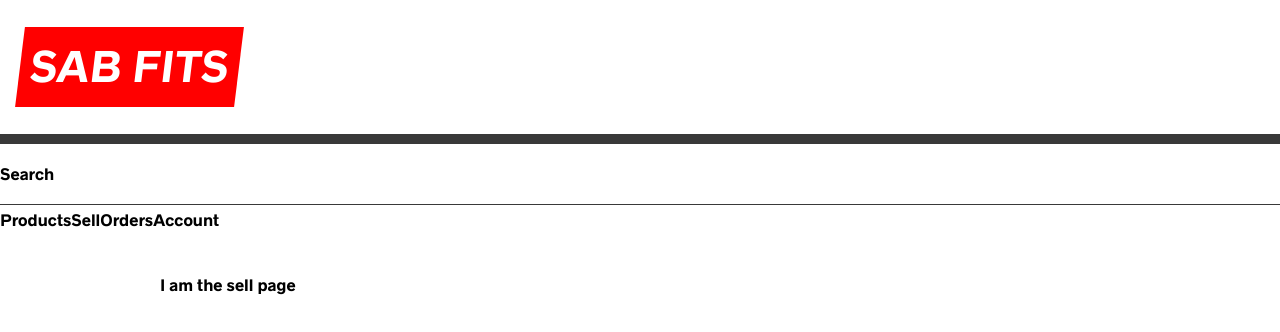
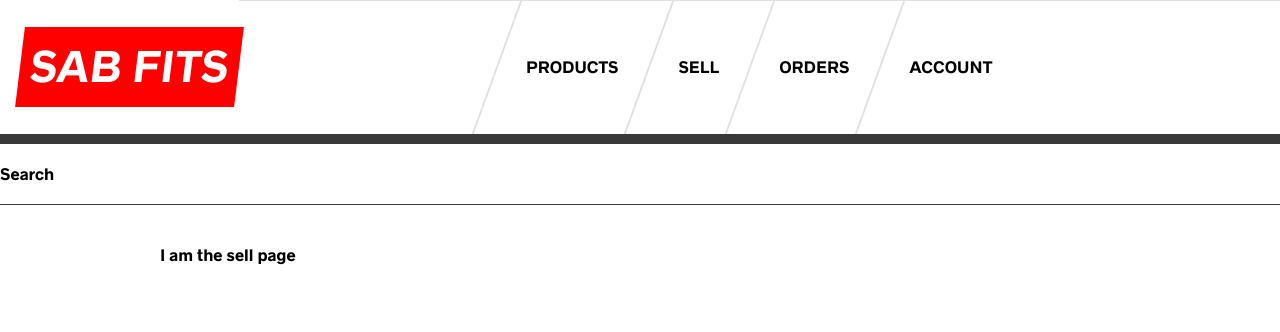
Before and after one commit to edwinntaadu/Sab-Fits, a Next.js app: page /sell in a window 1280 px wide. Shown: the top 332 px of the page. Built offline with nearby package versions, Linux system fonts and the light colour scheme.

Commit message:
Fix: style the nav

```diff
--- a/components/Header.js
+++ b/components/Header.js
@@ -38,13 +38,13 @@ export default function Header() {
     <HeaderStyles>
       <div className="bar">
         <Logo>
-            <Link href="/">Sab Fits</Link>
+          <Link href="/">Sab Fits</Link>
         </Logo>
+        <Nav />
       </div>
       <div className="sub-bar">
       <p>Search</p>
       </div>
-      <Nav />
     </HeaderStyles>
   )
 }
--- a/components/Nav.js
+++ b/components/Nav.js
@@ -1,13 +1,14 @@
 import Link from "next/link";
+import NavStyles from "./styles/NavStyles";
 
 
 export default function Nav() {
   return (
-    <nav>
+    <NavStyles>
       <Link href="/products">Products</Link>
       <Link href="/sell">Sell</Link>
       <Link href="/orders">Orders</Link>
       <Link href="/account">Account</Link>
-    </nav>
+    </NavStyles>
   )
 }
--- /dev/null
+++ b/components/styles/NavStyles.js
@@ -0,0 +1,68 @@
+import styled from 'styled-components';
+
+const NavStyles = styled.ul`
+  margin: 0;
+  padding: 0;
+  display: flex;
+  justify-self: end;
+  font-size: 2rem;
+  a,
+  button {
+    padding: 1rem 3rem;
+    display: flex;
+    align-items: center;
+    position: relative;
+    text-transform: uppercase;
+    font-weight: 900;
+    font-size: 1em;
+    background: none;
+    border: 0;
+    cursor: pointer;
+    @media (max-width: 700px) {
+      font-size: 10px;
+      padding: 0 10px;
+    }
+    &:before {
+      content: '';
+      width: 2px;
+      background: var(--lightGray);
+      height: 100%;
+      left: 0;
+      position: absolute;
+      transform: skew(-20deg);
+      top: 0;
+      bottom: 0;
+    }
+    &:after {
+      height: 2px;
+      background: red;
+      content: '';
+      width: 0;
+      position: absolute;
+      transform: translateX(-50%);
+      transition: width 0.4s;
+      transition-timing-function: cubic-bezier(1, -0.65, 0, 2.31);
+      left: 50%;
+      margin-top: 2rem;
+    }
+    &:hover,
+    &:focus {
+      outline: none;
+      text-decoration:none;
+      &:after {
+        width: calc(100% - 60px);
+      }
+      @media (max-width: 700px) {
+        width: calc(100% - 10px);
+      }
+    }
+  }
+  @media (max-width: 1300px) {
+    border-top: 1px solid var(--lightGray);
+    width: 100%;
+    justify-content: center;
+    font-size: 1.5rem;
+  }
+`;
+
+export default NavStyles;
```
